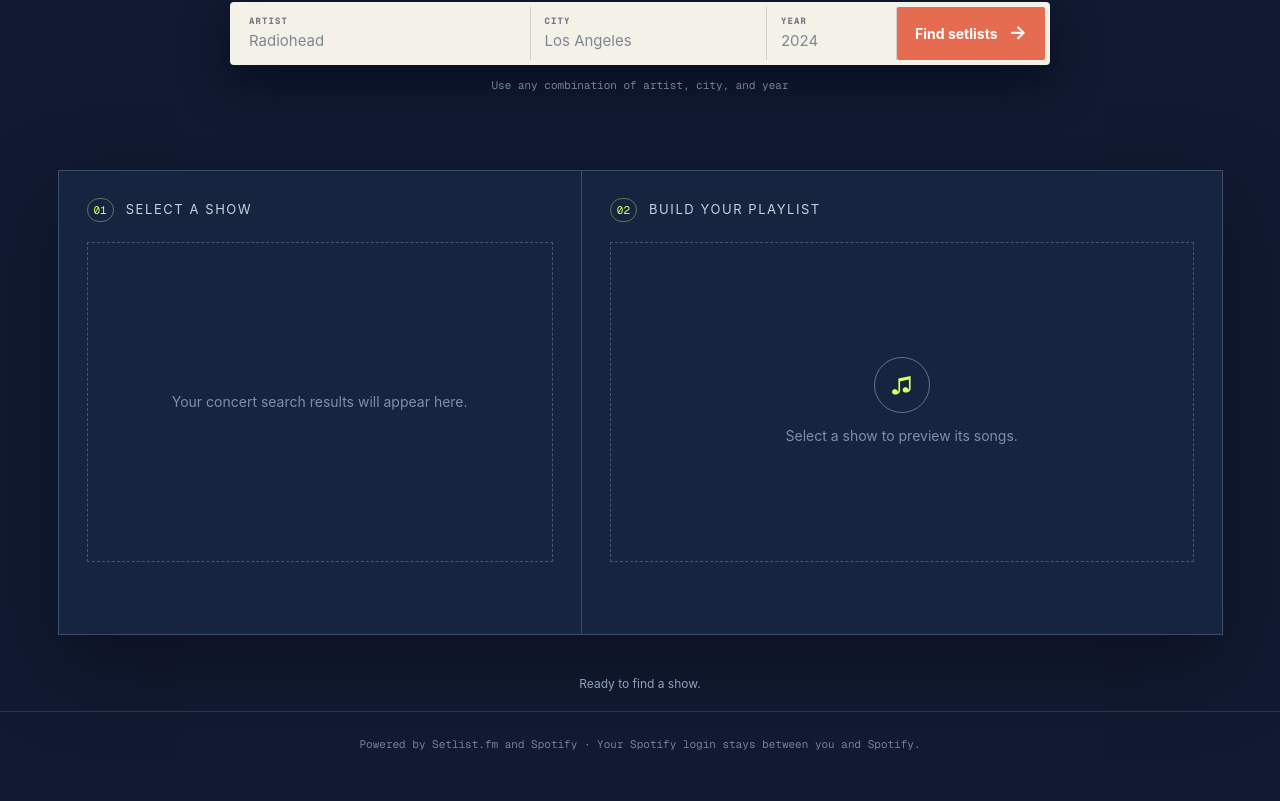
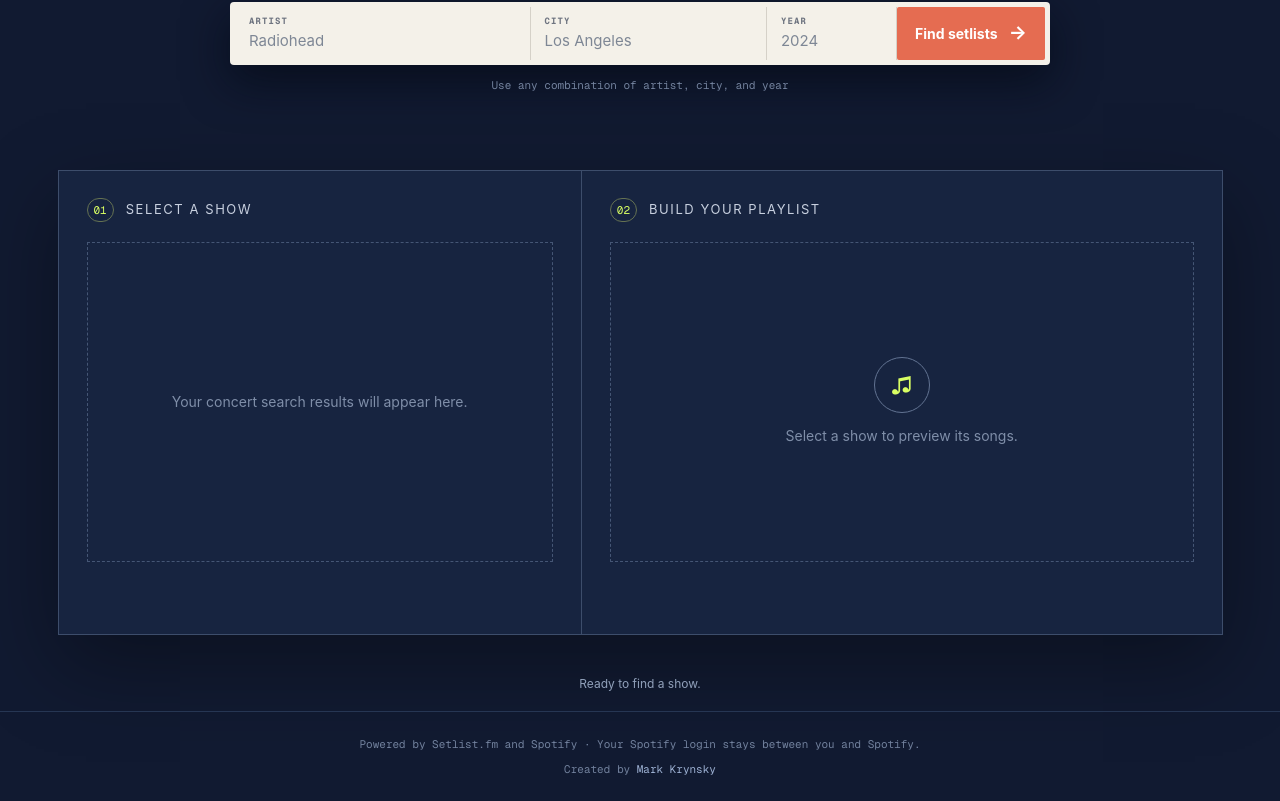
Before and after one commit to krynsky/Setlist-to-Playlist, a Next.js app: page / in a window 1280 px wide. Shown: the part 470-1271 px from the top of the page. Before the commit the page ends 1246 px from the top, so only its background shows below. Built offline with nearby package versions, Linux system fonts and the light colour scheme.

Commit message:
Add creator credit link

```diff
--- a/app/globals.css
+++ b/app/globals.css
@@ -87,6 +87,9 @@ h1 em { color: var(--acid); }
 .success strong { font-size: 14px; }
 .success p { margin: 3px 0 0; color: #b8cbb9; font-size: 12px; }
 footer { padding: 25px; color: #71809c; border-top: 1px solid #263653; text-align: center; font: 11px var(--font-geist-mono); }
+.creator-credit { margin: -14px 0 25px; color: #71809c; text-align: center; font: 11px var(--font-geist-mono); }
+.creator-credit a { color: #9db1d3; text-underline-offset: 3px; }
+.creator-credit a:hover { color: #fff; }
 
 @media (max-width: 760px) {
   .nav { padding: 0 18px; }
--- a/app/page.tsx
+++ b/app/page.tsx
@@ -621,6 +621,9 @@ export default function Home() {
         Powered by Setlist.fm and Spotify · Your Spotify login stays between you
         and Spotify.
       </footer>
+      <p className="creator-credit">
+        Created by <a href="https://krynsky.com/">Mark Krynsky</a>
+      </p>
     </main>
   );
 }
```
Also changed, not shown: 1 other file (tests, documents, lock files or other folders).
